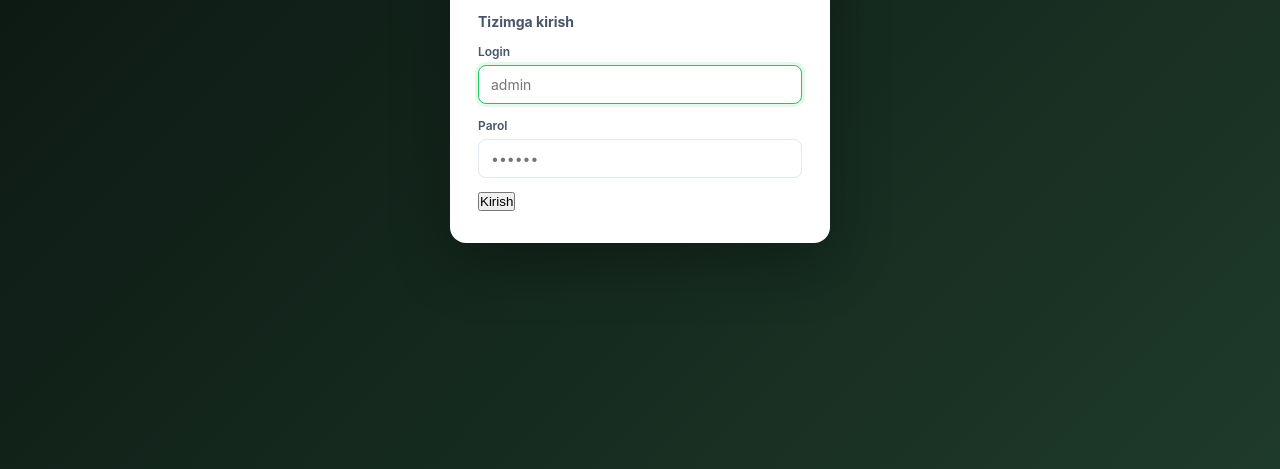
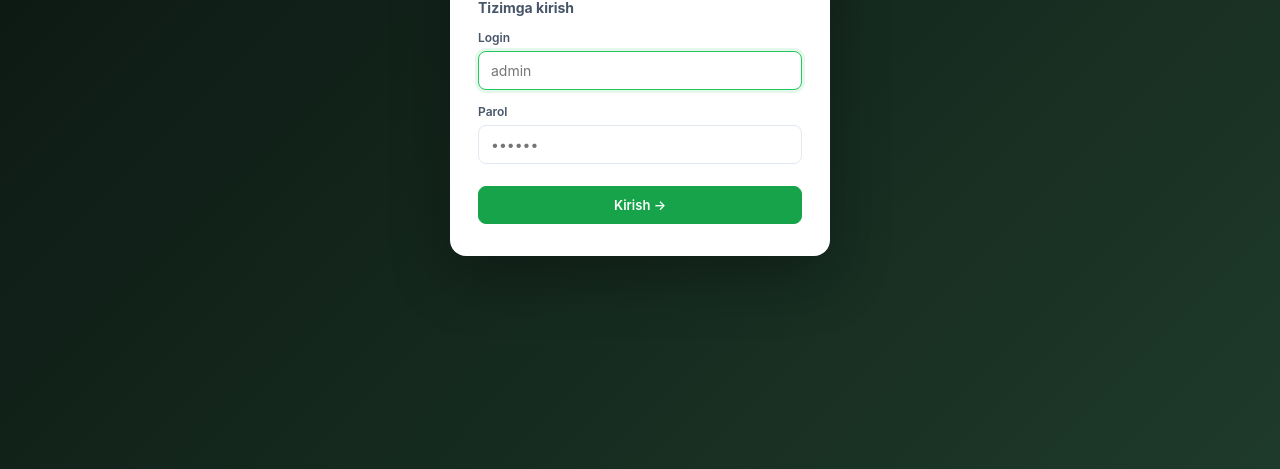
Before and after one commit to abdulateefs1/box-sistema-v31, a website: page public/index.html in a window 1280 px wide. Shown: the part 331-800 px from the top of the page. Drawn offline with Linux system fonts and the light colour scheme.

Commit message:
Add files via upload

```diff
--- a/public/index.html
+++ b/public/index.html
@@ -29,7 +29,7 @@
       <label>Parol</label>
       <input type="password" id="inp-pass" placeholder="••••••" autocomplete="current-password">
     </div>
-    <button type="button" data-action="login">Kirish</button>
+    <button class="btn btn-primary btn-block" data-action="login">Kirish →</button>
   </div>
 </div>
 
```
